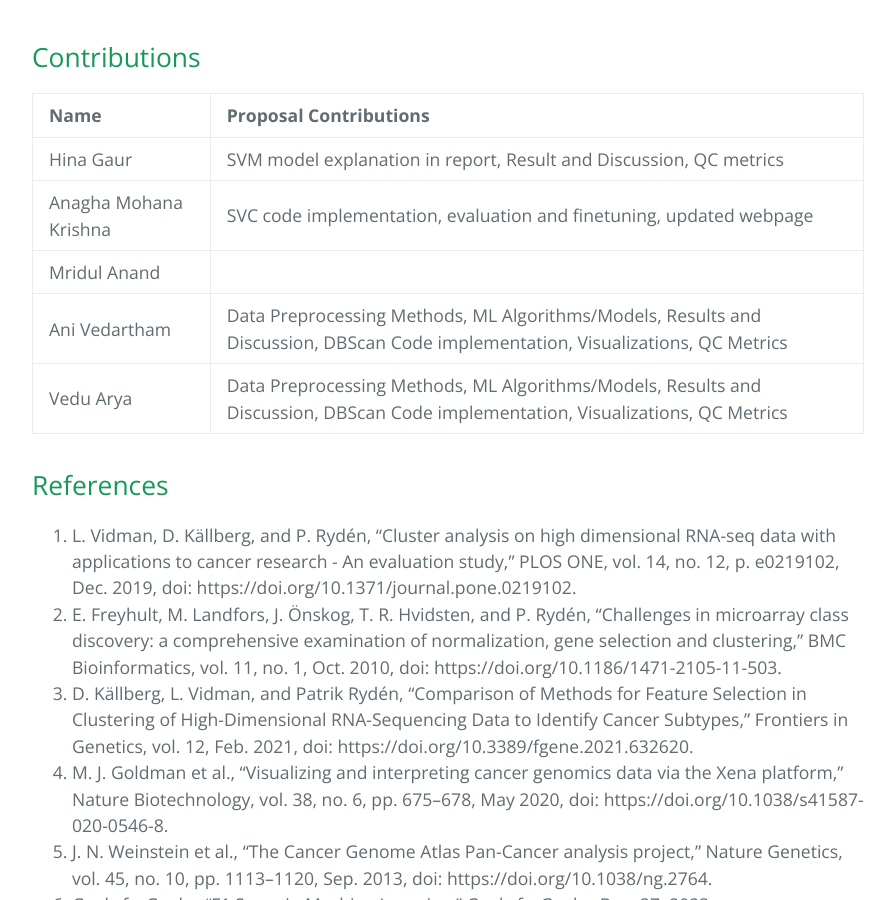
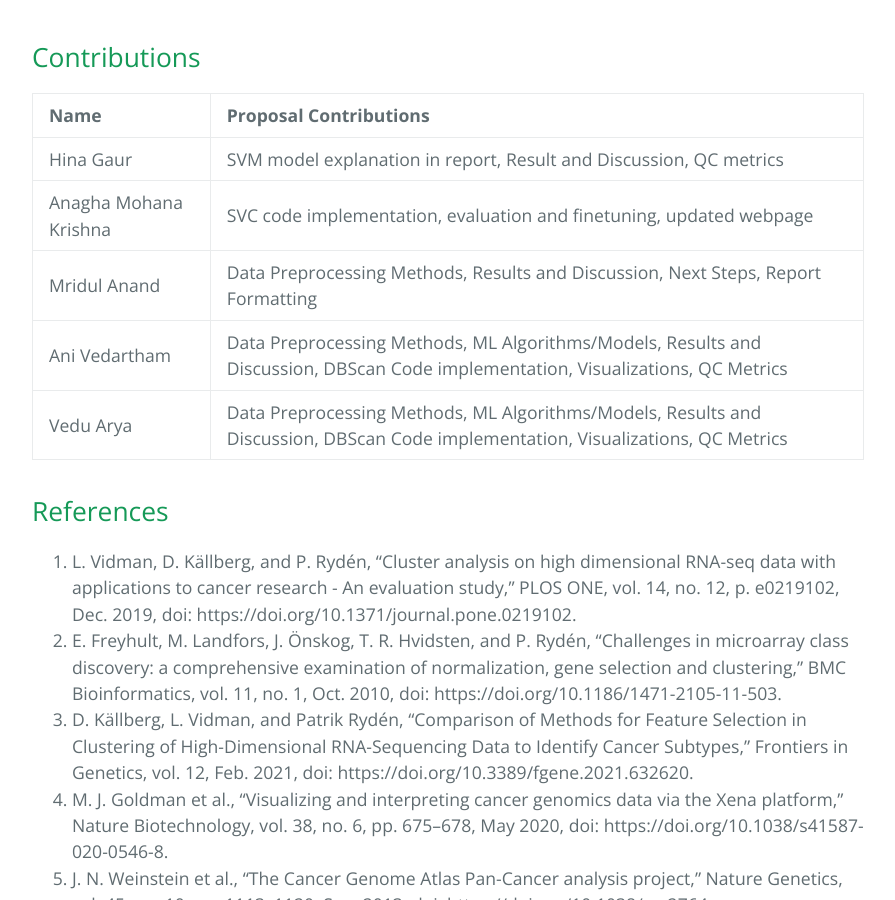
Before and after one commit to AnaghaMKrishna/CS-7641-Project, a Jekyll site: the page built from midpoint_submission/mid_point_report.md, in a window 1280 px wide and 900 px high, scrolled down 13297 px. Shown: the whole window, without its empty margins (192-1087 px from the left). Built offline with Jekyll 4.4.1, drawn with Linux system fonts in a browser that asks for light colours; our own code applies the rules of GitHub Pages for plain Markdown files.

Commit message:
Update mid_point_report.md

```diff
--- a/midpoint_submission/mid_point_report.md
+++ b/midpoint_submission/mid_point_report.md
@@ -149,7 +149,7 @@ If you are unable to view, [please click here](https://gtvault-my.sharepoint.com
 |:-------------|:------------------|
 | Hina Gaur          | SVM model explanation in report, Result and Discussion, QC metrics  |
 | Anagha Mohana Krishna  | SVC code implementation, evaluation and finetuning, updated webpage |
-| Mridul Anand           |  |
+| Mridul Anand           | Data Preprocessing Methods, Results and Discussion, Next Steps, Report Formatting |
 | Ani Vedartham | Data Preprocessing Methods, ML Algorithms/Models, Results and Discussion, DBScan Code implementation, Visualizations, QC Metrics |
 | Vedu Arya | Data Preprocessing Methods, ML Algorithms/Models, Results and Discussion, DBScan Code implementation, Visualizations, QC Metrics   |
 
```
